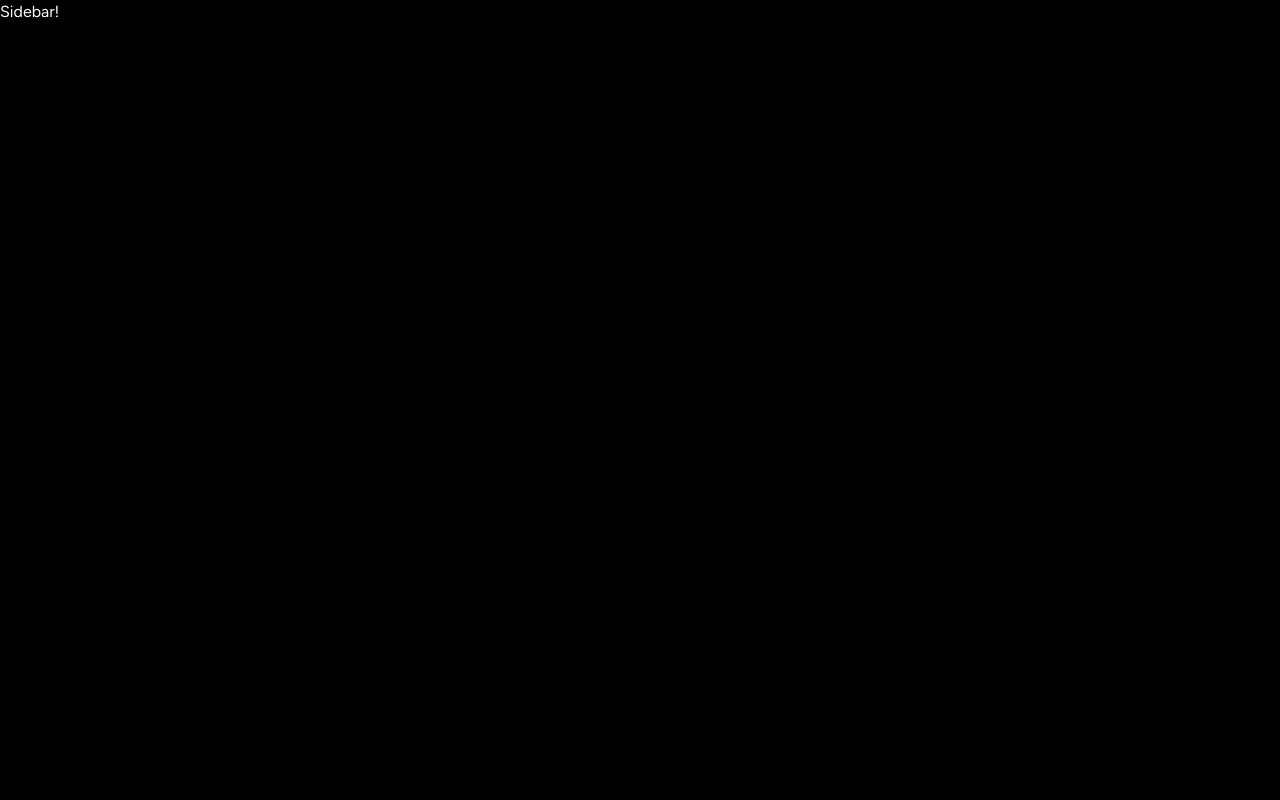
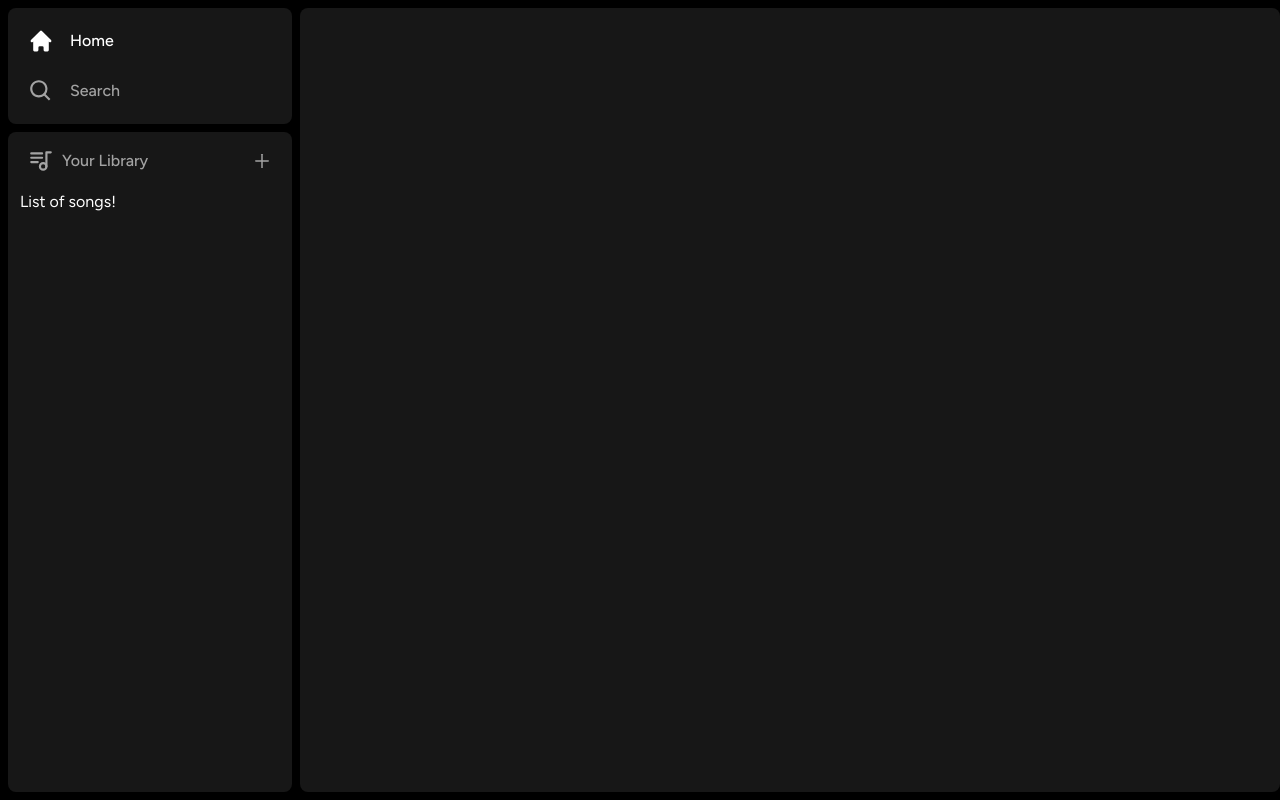
Before and after one commit to xxxtomandersonxx/spotify-clone, a Next.js app: page / in a window 1280 px wide. Built offline with nearby package versions, Linux system fonts and the light colour scheme.

Commit message:
Home code write

```diff
--- a/app/(site)/page.tsx
+++ b/app/(site)/page.tsx
@@ -1,8 +1,16 @@
 
 export default function Home() {
   return (
-    <div className="text-green-500">
-      Main content
+    <div className="
+      bg-neutral-900
+      rounded-lg
+      h-full
+      w-full
+      overflow-hidden
+      overflow-auto
+      "
+    >
+
     </div>
   )
 }
--- /dev/null
+++ b/components/Box.tsx
@@ -0,0 +1,29 @@
+'use client'
+
+import { ReactNode } from "react";
+import { twMerge } from "tailwind-merge";
+
+interface BoxProps {
+  children: ReactNode;
+  className?: string;
+}
+
+export const Box: React.FC<BoxProps> = ({
+  children,
+  className
+}) => {
+
+  return (
+    <div
+      className={twMerge(`
+        bg-neutral-900
+        rounded-lg
+        h-fit
+        w-full
+      `,
+        className)}
+    >
+      {children}
+    </div>
+  )
+}
--- /dev/null
+++ b/components/Library.tsx
@@ -0,0 +1,55 @@
+'use client'
+
+import { TbPlaylist } from "react-icons/tb";
+import { AiOutlinePlus } from "react-icons/ai";
+
+export const Library = () => {
+  const onClick = () => {
+    //upload late
+  };
+
+  return (
+    <div className="flex flex-col">
+      <div className="
+        flex
+        items-center
+        justify-between
+        px-5
+        pt-4
+        "
+      >
+        <div className="
+          inline-flex
+          items-center
+          gap-x-2
+        "
+        >
+          <TbPlaylist className="text-neutral-400" size={26} />
+          <p className="text-neutral-400 font-medium text-md">
+            Your Library
+          </p>
+        </div>
+        <AiOutlinePlus
+          onClick={onClick}
+          size={20}
+          className="
+            text-neutral-400
+            cursor-pointer
+            hover:text-white
+            transition
+          "
+        />
+      </div>
+      <div className="
+        flex
+        flex-col
+        gap-y-2
+        mt-4
+        px-3
+        "
+      >
+        List of songs!
+      </div>
+    </div>
+  )
+}
--- a/components/Sidebar.tsx
+++ b/components/Sidebar.tsx
@@ -4,6 +4,10 @@
 import { useMemo } from "react";
 import { HiHome } from "react-icons/hi";
 import { BiSearch } from "react-icons/bi";
+
+import { Box } from "./Box";
+import { SidebarItem } from "./SidebarItem";
+import { Library } from "./Library";
 
 interface SidebarProps {
   children: React.ReactNode;
@@ -31,7 +35,43 @@
 
   return (
     <div className="flex h-full">
-      Sidebar!
+      <div
+        className="
+            hidden
+            md:flex
+            flex-col
+            gap-y-2
+            bg-black
+            h-full
+            w-[300px]
+            p-2
+        "
+      >
+        <Box>
+          <div
+            className="
+              flex
+              flex-col
+              gap-y-4
+              px-5
+              py-4
+            "
+          >
+            {routes.map((item) => (
+              <SidebarItem
+                key={item.label}
+                {...item}
+              />
+            ))}
+          </div>
+        </Box>
+        <Box className="overflow-y-auto h-full">
+          <Library />
+        </Box>
+      </div>
+      <main className="h-full flex-1 overflow-y-auto py-2">
+        {children}
+      </main>
     </div>
   );
 }
--- /dev/null
+++ b/components/SidebarItem.tsx
@@ -0,0 +1,47 @@
+'use client'
+
+import Link from "next/link";
+import { IconType } from "react-icons";
+import { twMerge } from "tailwind-merge";
+
+interface SidebarItemProps {
+  icon: IconType;
+  label: string;
+  active?: boolean;
+  href: string;
+}
+
+export const SidebarItem: React.FC<SidebarItemProps> = ({
+  icon: Icon,
+  label,
+  active,
+  href,
+}) => {
+
+  return (
+    <Link
+      href={href}
+      className={twMerge(`
+        flex
+        flex-row
+        h-auto
+        items-center
+        w-full
+        gap-x-4
+        text-md
+        font-medium
+        cursor-pointer
+        hover:text-white
+        transition
+        text-neutral-400
+        py-1
+      `,
+        active && "text-white"
+      )}
+    >
+      <Icon size={26} />
+      <p className="truncate w-fullS">{label}</p>
+    </Link>
+
+  )
+}
--- a/package.json
+++ b/package.json
@@ -20,6 +20,7 @@
     "react": "18.2.0",
     "react-dom": "18.2.0",
     "react-icons": "^4.9.0",
+    "tailwind-merge": "^1.13.1",
     "tailwindcss": "3.3.2",
     "typescript": "5.1.3"
   }
```
Also changed, not shown: 1 other file (tests, documents, lock files or other folders).
